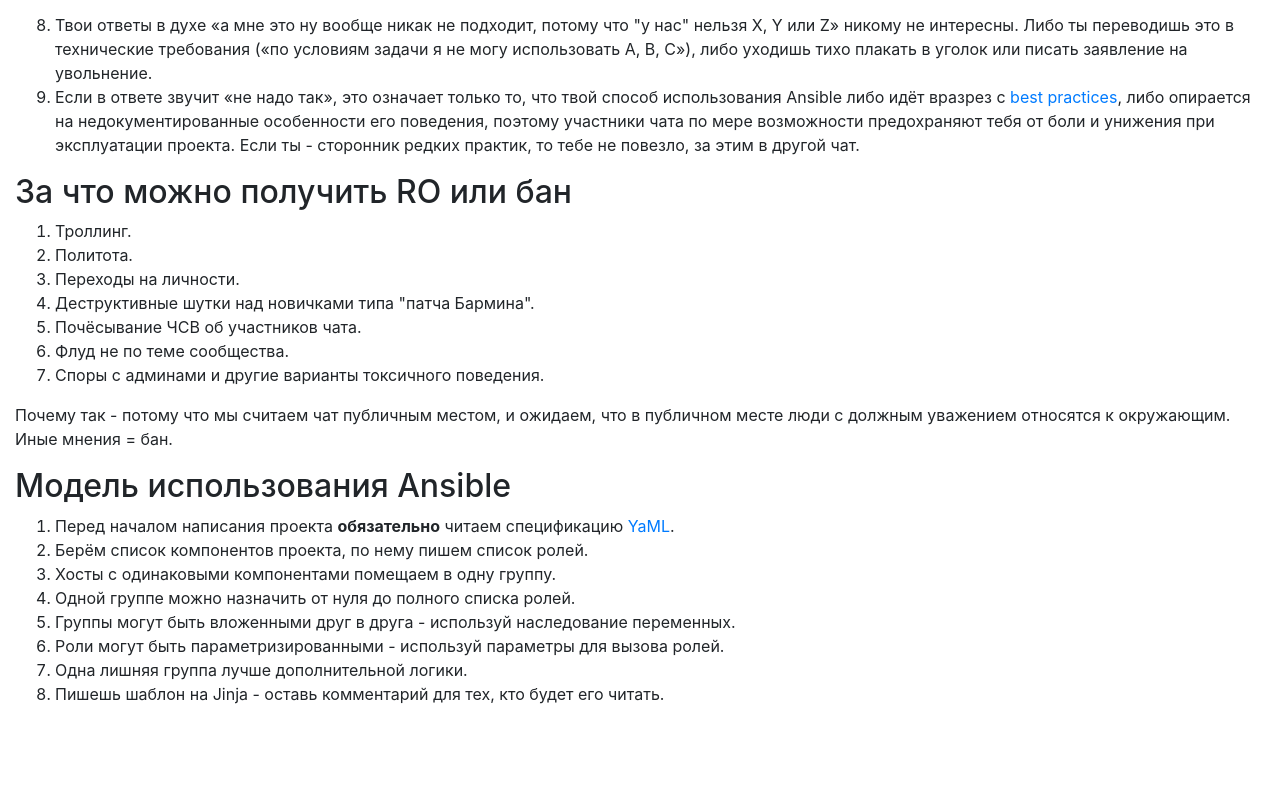
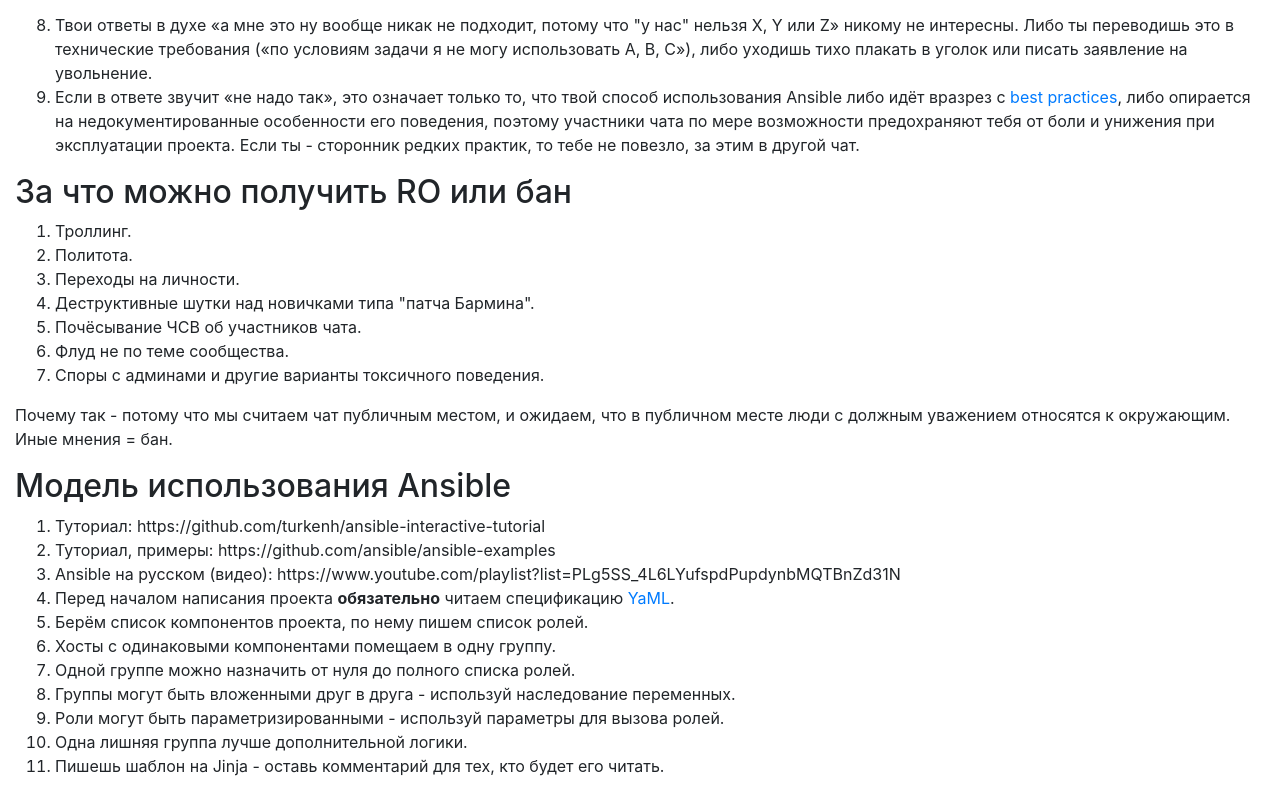
Before and after one commit to tnt4brain/proansible, a plain HTML site: page index.html in a window 1280 px wide. Shown: the part 624-1418 px from the top of the page. Before the commit the page ends 1346 px from the top, so only its background shows below. Drawn offline with nearby package versions, Linux system fonts and the light colour scheme.

Commit message:
update 06.07.2019

```diff
--- a/index.html
+++ b/index.html
@@ -85,6 +85,9 @@
                     уважением относятся к окружающим. Иные мнения = бан.</p>
                 <h2>Модель использования Ansible</h2>
                 <ol>
+                    <li>Туториал: https://github.com/turkenh/ansible-interactive-tutorial</li>
+                    <li>Туториал, примеры: https://github.com/ansible/ansible-examples </li>
+                    <li>Ansible на русском (видео): https://www.youtube.com/playlist?list=PLg5SS_4L6LYufspdPupdynbMQTBnZd31N</li>
                     <li>Перед началом написания проекта <strong>обязательно</strong> читаем спецификацию <a
                             href="https://yaml.org/spec/1.2/2009-07-21/spec.html">YaML</a>.
                     </li>
```
